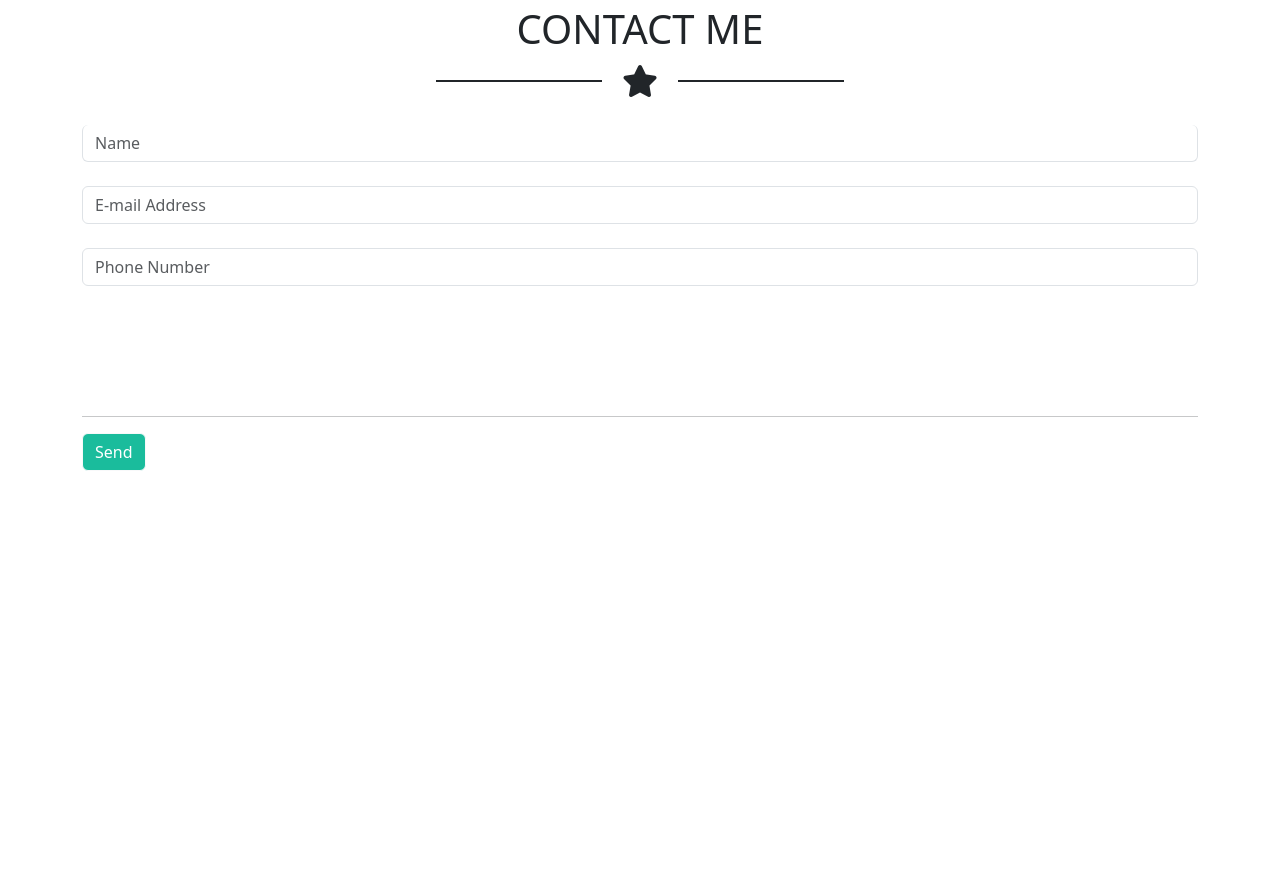
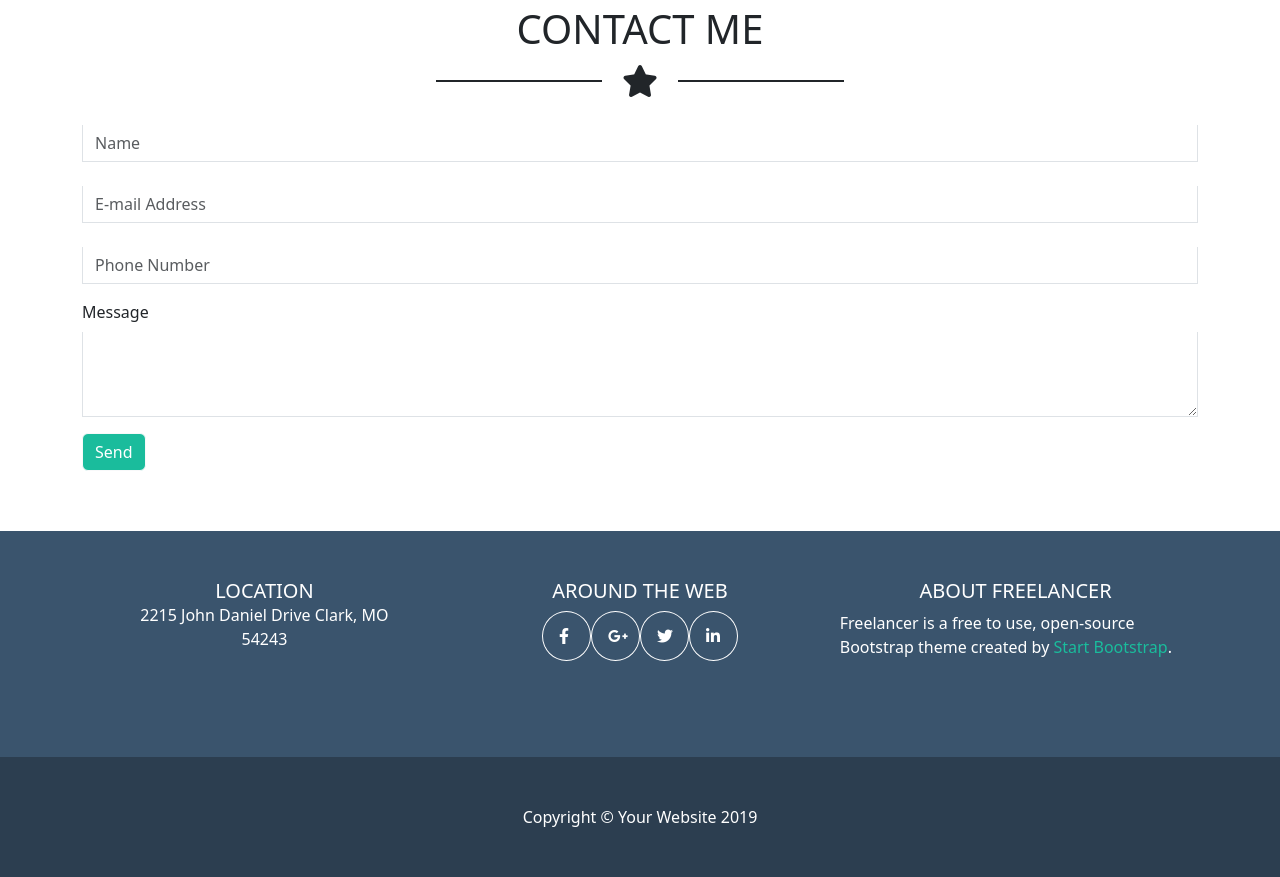
Before and after one commit to danielecarpentiero/html-css-bootstrap-freelancer, a plain HTML site: page index.html in a window 1280 px wide. Shown: the part 1640-2517 px from the top of the page. Before the commit the page ends 2171 px from the top, so only its background shows below. Drawn offline with nearby package versions, Linux system fonts and the light colour scheme.

Commit message:
feat: footer

```diff
--- a/css/style.css
+++ b/css/style.css
@@ -27,6 +27,11 @@ h1 {
 
 h2 {
   font-size: 2.5rem;
+}
+
+header .collapse {
+  font-size: 1rem;
+  font-weight: 500;
 }
 
 section:nth-of-type(odd),
@@ -96,6 +101,12 @@ section:nth-of-type(2) button {
 
 /* /third section */
 /* fourth section */
+
+.form-control,
+footer {
+  color: white;
+}
+
 #contacts {
   margin-top: 130px;
 }
@@ -105,4 +116,24 @@ section:nth-of-type(2) button {
 }
 
 /* /fourth section*/
+/* footer */
+/* /footer */
+
+footer {
+  background-color: #3a546d;
+}
+
+footer .icons i {
+  border: 1px solid white;
+}
+
+footer span {
+  color: #1abc9c;
+}
+
+#footer-section {
+  background-color: #2c3e50;
+  color: white;
+}
+
 /* /Main */
--- a/index.html
+++ b/index.html
@@ -145,26 +145,35 @@
             <label for="exampleFormControlInput1" class="form-label"></label>
             <input
               type="email"
-              class="form-control border-top-0 border-left-0 border-right-0"
+              class="form-control border-top-0 border-right-0 border-left-0 rounded-0"
               id="exampleFormControlInput1"
               placeholder="Name"
             />
             <label for="exampleFormControlInput1" class="form-label"></label>
             <input
               type="email"
-              class="form-control"
+              class="form-control border-top-0 rounded-0"
               id="exampleFormControlInput1"
               placeholder="E-mail Address"
             />
             <label for="exampleFormControlInput1" class="form-label"></label>
             <input
               type="email"
-              class="form-control"
+              class="form-control border-top-0 rounded-0"
               id="exampleFormControlInput1"
               placeholder="Phone Number"
             />
           </form>
-          <hr id="contacts" />
+          <div class="mb-3 mt-3">
+            <label for="exampleFormControlTextarea1" class="form-label"
+              >Message</label
+            >
+            <textarea
+              class="form-control border-top-0 rounded-0"
+              id="exampleFormControlTextarea1"
+              rows="3"
+            ></textarea>
+          </div>
           <button type="button" class="btn btn-outline-light" id="send">
             Send
           </button>
@@ -174,7 +183,44 @@
     </main>
     <!-- /Main -->
     <!-- Footer -->
-    <footer></footer>
+    <footer class="p-5">
+      <div class="container pb-5 d-flex justify-content-center">
+        <div class="row">
+          <div
+            class="col-12 col-md-4 col-lg-4 d-flex flex-column align-items-center"
+          >
+            <h5 class="mb-0">location</h5>
+            <div>2215 John Daniel Drive Clark, MO</div>
+            <div>54243</div>
+          </div>
+          <div
+            class="col-12 col-md-4 col-lg-4 d-flex flex-column align-items-center"
+          >
+            <h5>around the web</h5>
+            <div class="icons row">
+              <i class="col-3 p-3 rounded-circle fa-brands fa-facebook-f"></i>
+              <i
+                class="col-3 p-3 rounded-circle fa-brands fa-google-plus-g"
+              ></i>
+              <i class="col-3 p-3 rounded-circle fa-brands fa-twitter"></i>
+              <i class="col-3 p-3 rounded-circle fa-brands fa-linkedin-in"></i>
+            </div>
+          </div>
+          <div
+            class="col-12 col-md-4 col-lg-4 d-flex flex-column align-items-center"
+          >
+            <h5>about freelancer</h5>
+            <div>
+              Freelancer is a free to use, open-source Bootstrap theme created
+              by <span>Start Bootstrap</span>.
+            </div>
+          </div>
+        </div>
+      </div>
+    </footer>
+    <div class="text-center pb-5 pt-5" id="footer-section">
+      Copyright © Your Website 2019
+    </div>
     <!-- /footer -->
     <script
       src="https://cdn.jsdelivr.net/npm/bootstrap@5.3.2/dist/js/bootstrap.bundle.min.js"
```
